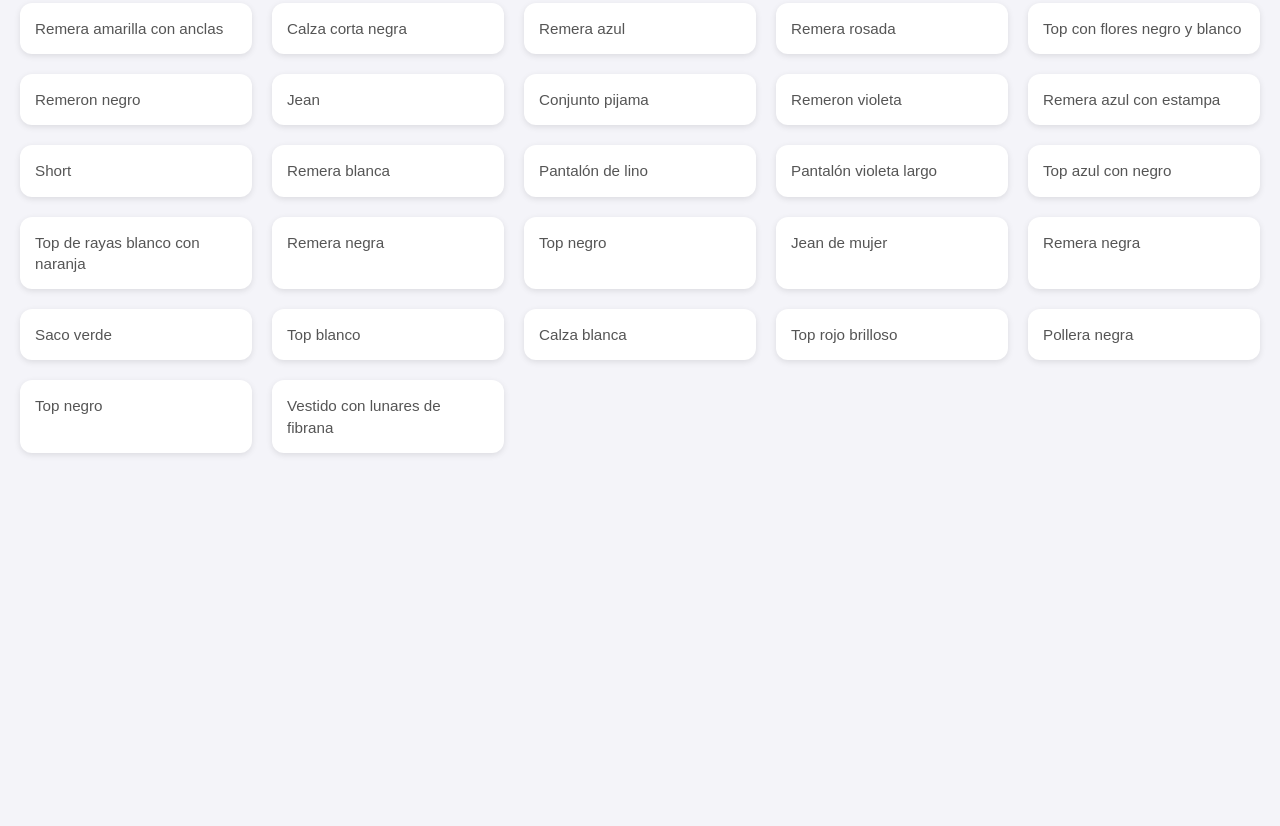
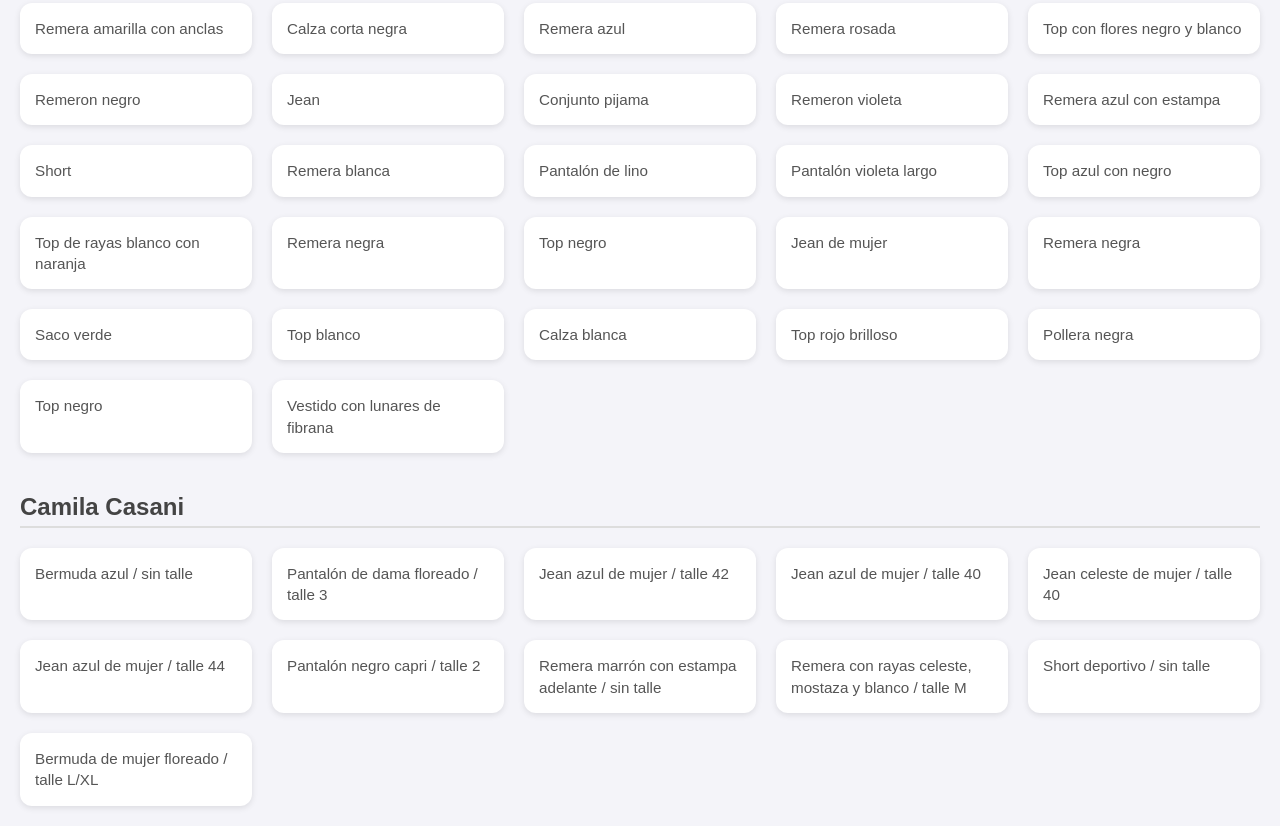
Before and after one commit to kevinra4012x/feria-lista, a plain HTML site: page index.html in a window 1280 px wide. Shown: the part 1365-2191 px from the top of the page. Before the commit the page ends 1838 px from the top, so only its background shows below. Drawn offline with Linux system fonts and the light colour scheme.

Commit message:
Actualización de la página

```diff
--- a/index.html
+++ b/index.html
@@ -154,6 +154,23 @@
   <div class="card"><p>Vestido con lunares de fibrana</p></div>
 </div>
 
+<!-- Camila Casani -->
+<h2>Camila Casani</h2>
+<div class="grid">
+  <div class="card"><p>Bermuda azul / sin talle</p></div>
+  <div class="card"><p>Pantalón de dama floreado / talle 3</p></div>
+  <div class="card"><p>Jean azul de mujer / talle 42</p></div>
+  <div class="card"><p>Jean azul de mujer / talle 40</p></div>
+  <div class="card"><p>Jean celeste de mujer / talle 40</p></div>
+  <div class="card"><p>Jean azul de mujer / talle 44</p></div>
+  <div class="card"><p>Pantalón negro capri / talle 2</p></div>
+  <div class="card"><p>Remera marrón con estampa adelante / sin talle</p></div>
+  <div class="card"><p>Remera con rayas celeste, mostaza y blanco / talle M</p></div>
+  <div class="card"><p>Short deportivo / sin talle</p></div>
+  <div class="card"><p>Bermuda de mujer floreado / talle L/XL</p></div>
+</div>
+
+
 
 </body>
 </html>
```
